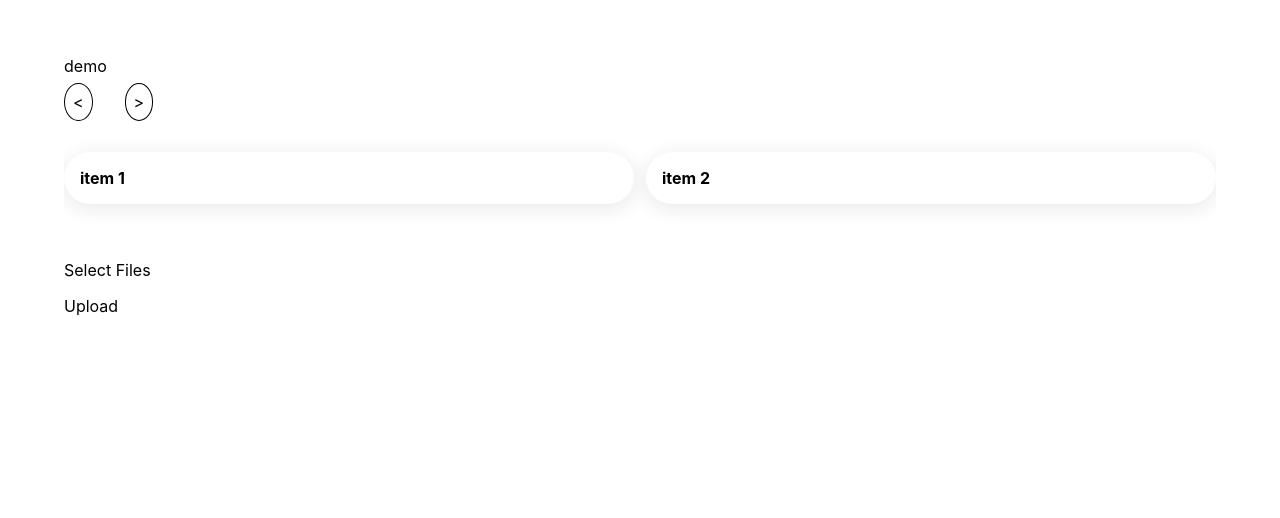
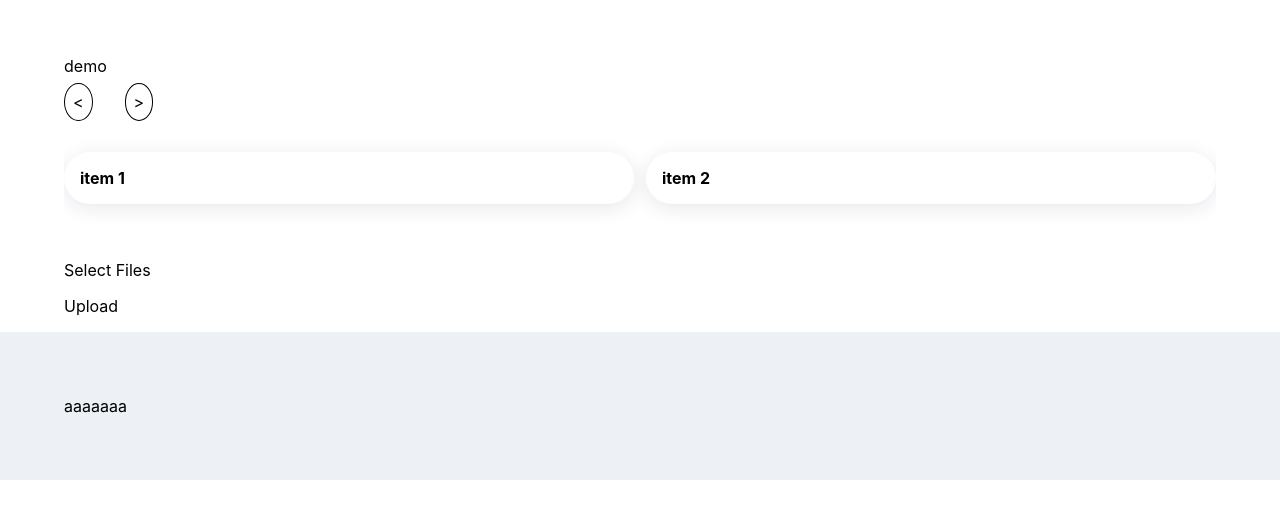
Before and after one commit to AnoopFranc/react-anoop-study, a React (Create React App) app: page / in a window 1280 px wide. Shown: the top 518 px of the page. Built offline with nearby package versions, Linux system fonts and the light colour scheme.

Commit message:
grid fix

```diff
--- a/src/App.tsx
+++ b/src/App.tsx
@@ -8,6 +8,9 @@ function App() {
     <div className="App">
       <div className="app-body">
         <CAROUSELDEMO/>
+        <div className="full-bleed ash">
+          aaaaaaa
+        </div>
       </div>
     </div>
   );
--- a/src/index.css
+++ b/src/index.css
@@ -30,7 +30,7 @@ code {
   grid-column: 2;
 }
 .full-bleed {
-  width: 100%;
+  /* width: 100%; */
   grid-column: 1 / -1;
 }
 
```
